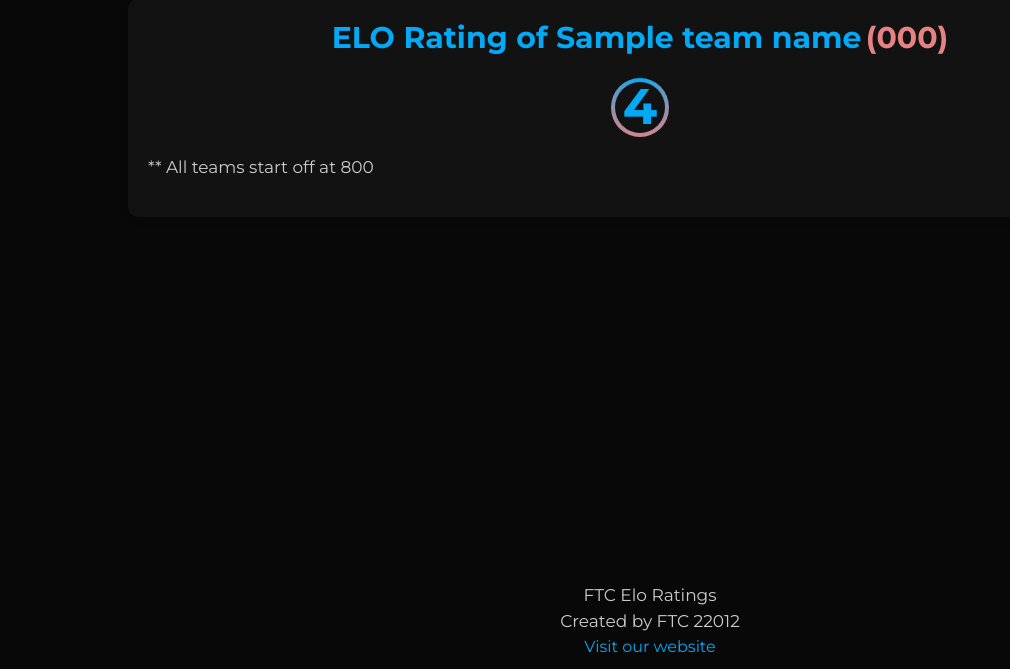
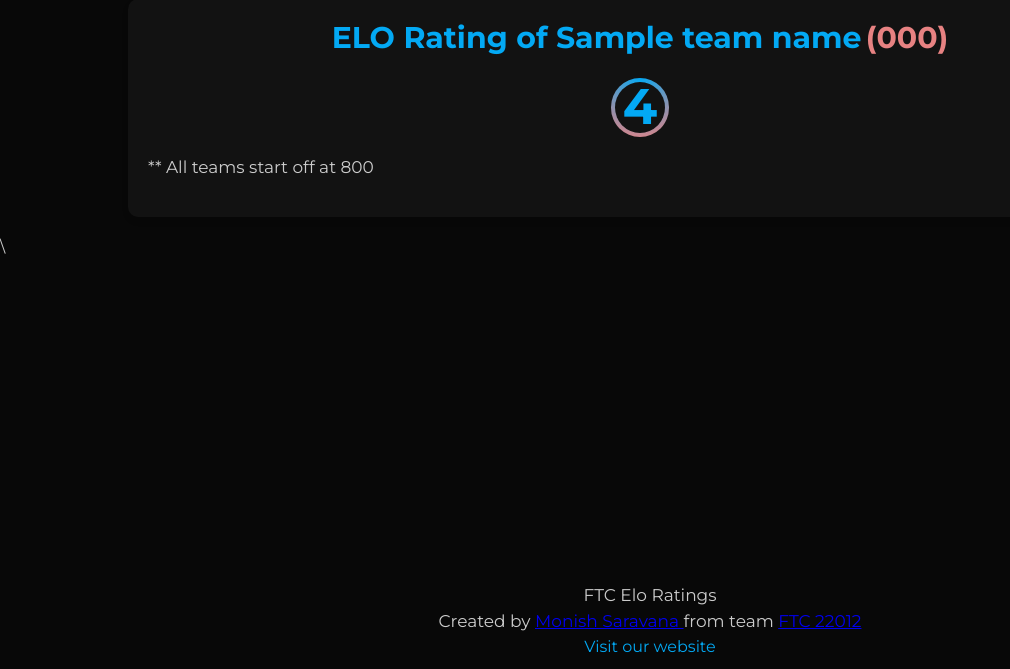
Before and after one commit to BlueMoon73/ftc-elo, a Flask app: template api/templates/elo.html in a window 1280 px wide. Shown: the part 131-800 px from the top of the page, without its empty margins (0-1010 px from the left). Run offline with Flask 3, Linux system fonts and the light colour scheme; the template is opened without the code that fills it: most values are stand-ins (such as "Sample title", 1, 10 or a date in 2020).

Commit message:
added persoanl website

```diff
--- a/api/templates/elo.html
+++ b/api/templates/elo.html
@@ -34,7 +34,7 @@
   </main>
 <footer class="footer-content">
   <p class="footer-text">FTC Elo Ratings</p>
-  <p class="footer-text">Created by FTC 22012</p>
+  <p class="footer-text">Created by <a href="https://monishsaravana.com/">Monish Saravana </a> from team  <a href="https://linktr.ee/ftc22012"> FTC 22012</p>
   <a href="https://ftc22012.wixsite.com/robotics" class="footer-link" target="_blank">Visit our website</a>
 </footer>
 </body>
@@ -46,5 +46,5 @@
 <script>
   window.si = window.si || function () { (window.siq = window.siq || []).push(arguments); };
 </script>
-<script defer src="/_vercel/speed-insights/script.js"></script>
+<script defer src="/_vercel/speed-insights/script.js"></script>\
 </html>
```
